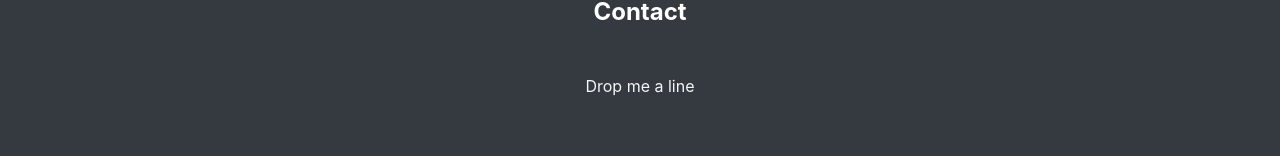
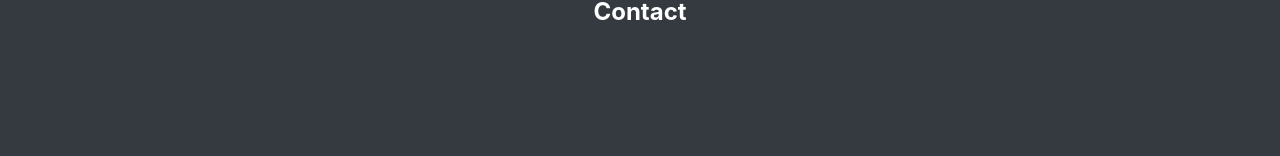
Before and after one commit to collin-tx/Songkick-Events-By-City, a React (Create React App) app: page /contact in a window 1280 px wide. Shown: the part 513-669 px from the top of the page. Built offline with nearby package versions, Linux system fonts and the light colour scheme.

Commit message:
adjusted contact page

```diff
--- a/src/App.css
+++ b/src/App.css
@@ -1,3 +1,5 @@
+/* Main Page Styles */
+
 html {
   background-color: #343a40;
 }
@@ -47,6 +49,8 @@ header p {
   max-width: 100vw !important;
 }
 
+/* Input */
+
 form {
   height: 50px;
   position: relative;
@@ -72,8 +76,9 @@ form {
 
 #cityName {
   color: #fff;
+}
 
-}
+/* Displayed Results */
 
 #list {
   text-decoration: none;
@@ -98,6 +103,8 @@ form {
   font-size: 1.5rem;
 }
 
+/* About/Contact Pages */
+
 .pageTitle {
   color: #fff;
   text-align: center;
@@ -113,6 +120,7 @@ form {
 .contact-links {
   display: flex;
   justify-content: center;
+  margin-top: 15vh;
 }
 
 .contact-link {
@@ -124,6 +132,8 @@ form {
 .contact-link:hover {
   color: lightgrey;
 }
+
+/* Media Queries */
 
 @media(max-width: 1080px){
   #list {
--- a/src/components/Contact.js
+++ b/src/components/Contact.js
@@ -5,7 +5,6 @@ export class Contact extends Component {
         return (
             <div>
                 <h2 className="pageTitle">Contact</h2>
-                <p className="pageInfo">Drop me a line</p>
                 <div className="contact-links">
                     <a href="https://www.linkedin.com/in/collin-miller-smith/" target="_blank" rel="noopener noreferrer" className="btn contact-link"><i className="fab fa-linkedin"></i> LinkedIn</a>
                     <a href="https://github.com/collin-tx" target="_blank" rel="noopener noreferrer" className="btn contact-link"><i className="fab fa-github"></i> GitHub</a>
```
